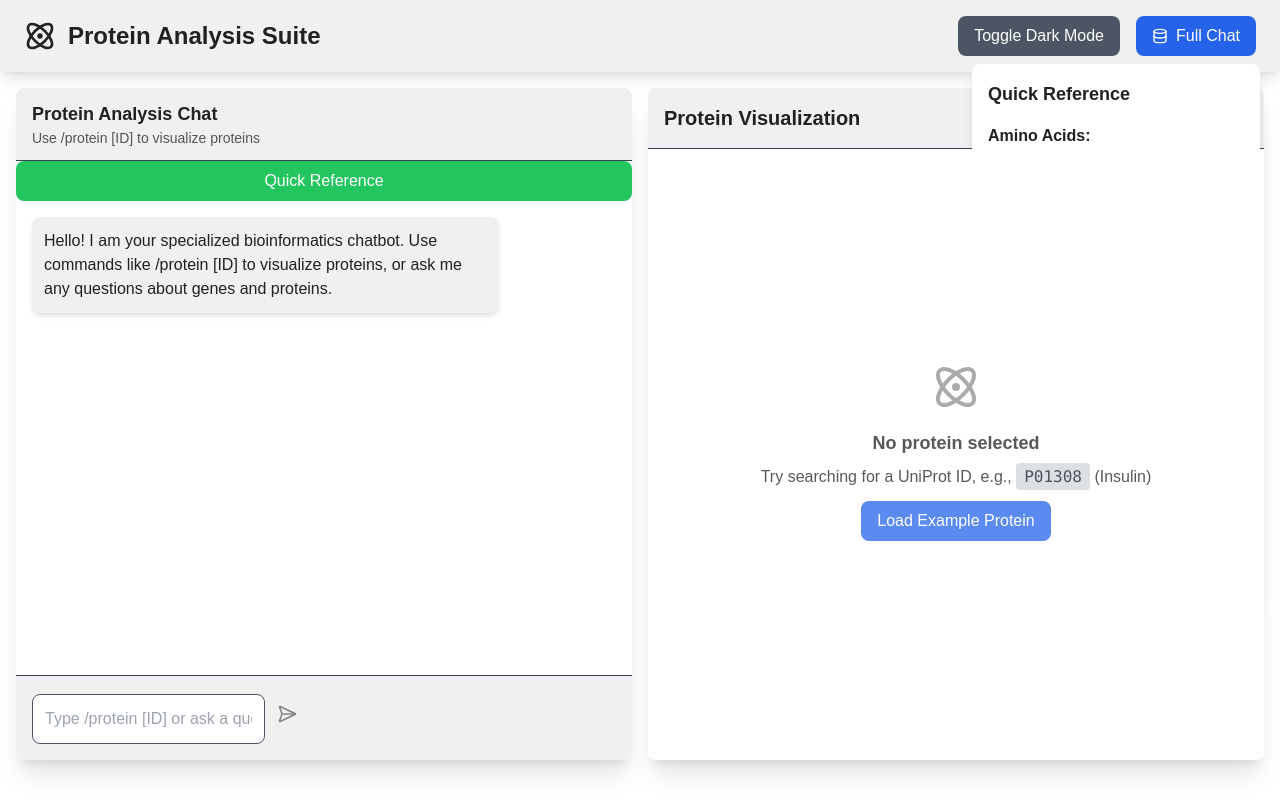
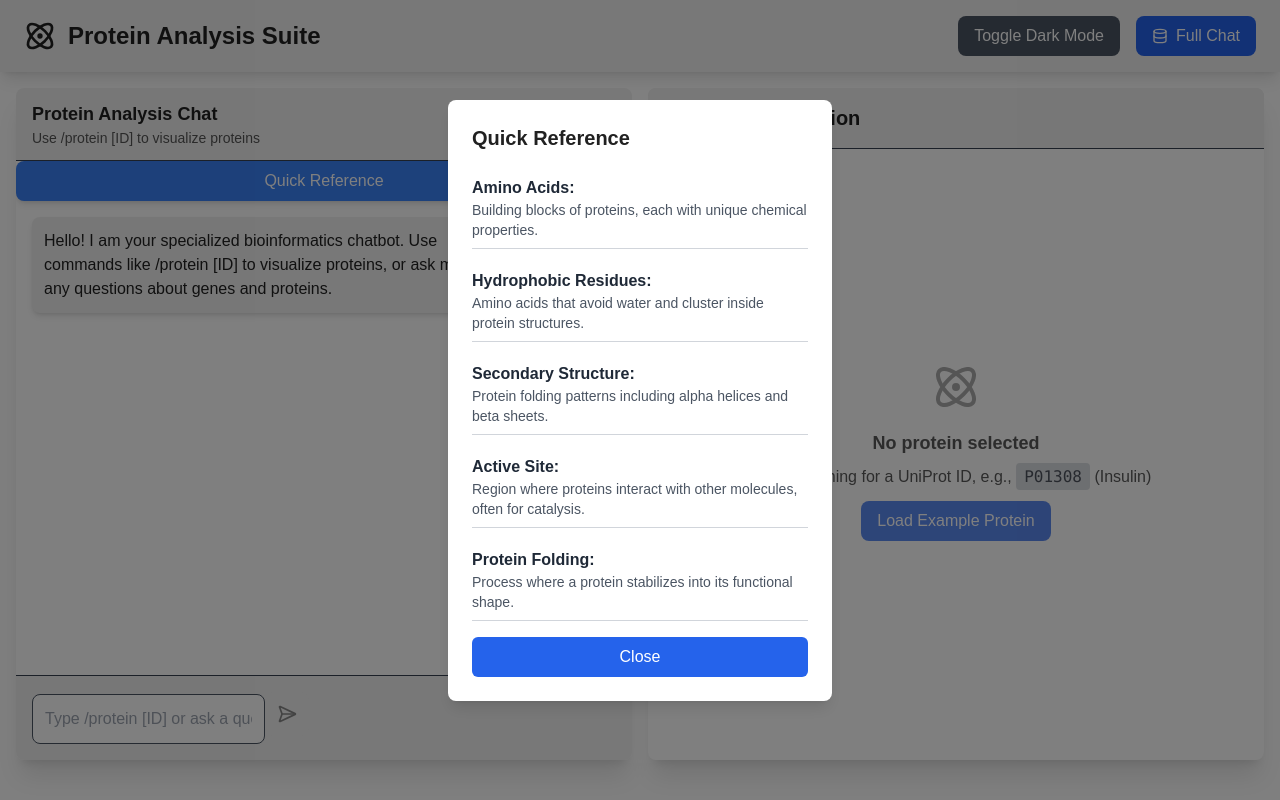
Before and after one commit to MOL3022-Bioinformatics/BioSeekerR3, a Next.js app: page / in a window 1280 px wide. Both pictures are taken after a click on the button "Quick Reference". Built offline with nearby package versions, Linux system fonts and the light colour scheme.

Commit message:
add: change to modal-window

```diff
--- a/src/app/components/ChatPanel.jsx
+++ b/src/app/components/ChatPanel.jsx
@@ -213,12 +213,11 @@ const ChatPanel = ({ onSendMessage = () => {}, onProteinVisualize = () => {} })
         <p className="text-sm opacity-75">Use /protein [ID] to visualize proteins</p>
       </div>
       <button
-        onClick={() => setShowQuickReference(!showQuickReference)}
-        className="p-2 rounded-lg bg-green-500 hover:bg-green-600 text-white"
+        onClick={() => setShowQuickReference(true)}
+        className="p-2 rounded-lg bg-blue-500 hover:bg-blue-600 text-white shadow-md"
       >
         Quick Reference
       </button>
-
 
       {/* Messages Container - Updated styling */}
       <div
@@ -277,18 +276,24 @@ const ChatPanel = ({ onSendMessage = () => {}, onProteinVisualize = () => {} })
       </div>
 
       {showQuickReference && (
-        <div className="absolute top-16 right-5 bg-white p-4 shadow-lg rounded-lg w-72">
-          <h3 className="text-lg font-semibold mb-2">Quick Reference</h3>
-          <div className="space-y-2">
-            {Object.entries(quickReferenceCards).map(([key, value]) => (
-              <div key={key} className="border-b border-gray-200 py-2">
-                <strong>{key}:</strong> <p className="text-sm">{value}</p>
-              </div>
-            ))}
+        <div className="fixed inset-0 flex items-center justify-center bg-black bg-opacity-50 z-50">
+          <div className="bg-white p-6 rounded-lg shadow-lg w-96 max-w-full">
+            <h3 className="text-xl font-semibold mb-4">Quick Reference</h3>
+            <div className="space-y-3">
+              {Object.entries(quickReferenceCards).map(([key, value]) => (
+                <div key={key} className="border-b border-gray-300 py-2">
+                  <strong className="block text-gray-800">{key}:</strong>
+                  <p className="text-sm text-gray-600">{value}</p>
+                </div>
+              ))}
+            </div>
+            <button
+              onClick={() => setShowQuickReference(false)}
+              className="mt-4 w-full text-center text-white bg-blue-600 hover:bg-blue-700 py-2 rounded-md"
+            >
+              Close
+            </button>
           </div>
-          <button onClick={() => setShowQuickReference(false)} className="mt-3 text-blue-500">
-            Close
-          </button>
         </div>
       )}
 
--- a/styles/global.css
+++ b/styles/global.css
@@ -45,36 +45,21 @@ body {
   overflow-wrap: break-word;
 }
 
-.quick-reference {
-  position: absolute;
-  top: 4rem;
-  right: 1.25rem;
-  background: white;
-  padding: 1rem;
-  box-shadow: 0 4px 10px rgba(0, 0, 0, 0.1);
-  border-radius: 0.5rem;
-  width: 18rem;
-  z-index: 100;
+.quick-reference-modal {
+  position: fixed;
+  inset: 0;
+  display: flex;
+  align-items: center;
+  justify-content: center;
+  background: rgba(0, 0, 0, 0.5);
+  z-index: 50;
 }
 
-.quick-reference h3 {
-  font-size: 1.2rem;
-  font-weight: bold;
+.quick-reference-content {
+  background: white;
+  padding: 1.5rem;
+  border-radius: 0.5rem;
+  box-shadow: 0 4px 10px rgba(0, 0, 0, 0.1);
+  width: 24rem;
+  max-width: 90%;
 }
-
-.quick-reference p {
-  font-size: 0.9rem;
-  color: #333;
-}
-
-.quick-reference button {
-  margin-top: 0.75rem;
-  color: #007bff;
-  border: none;
-  background: none;
-  cursor: pointer;
-}
-
-.quick-reference button:hover {
-  text-decoration: underline;
-}
```
